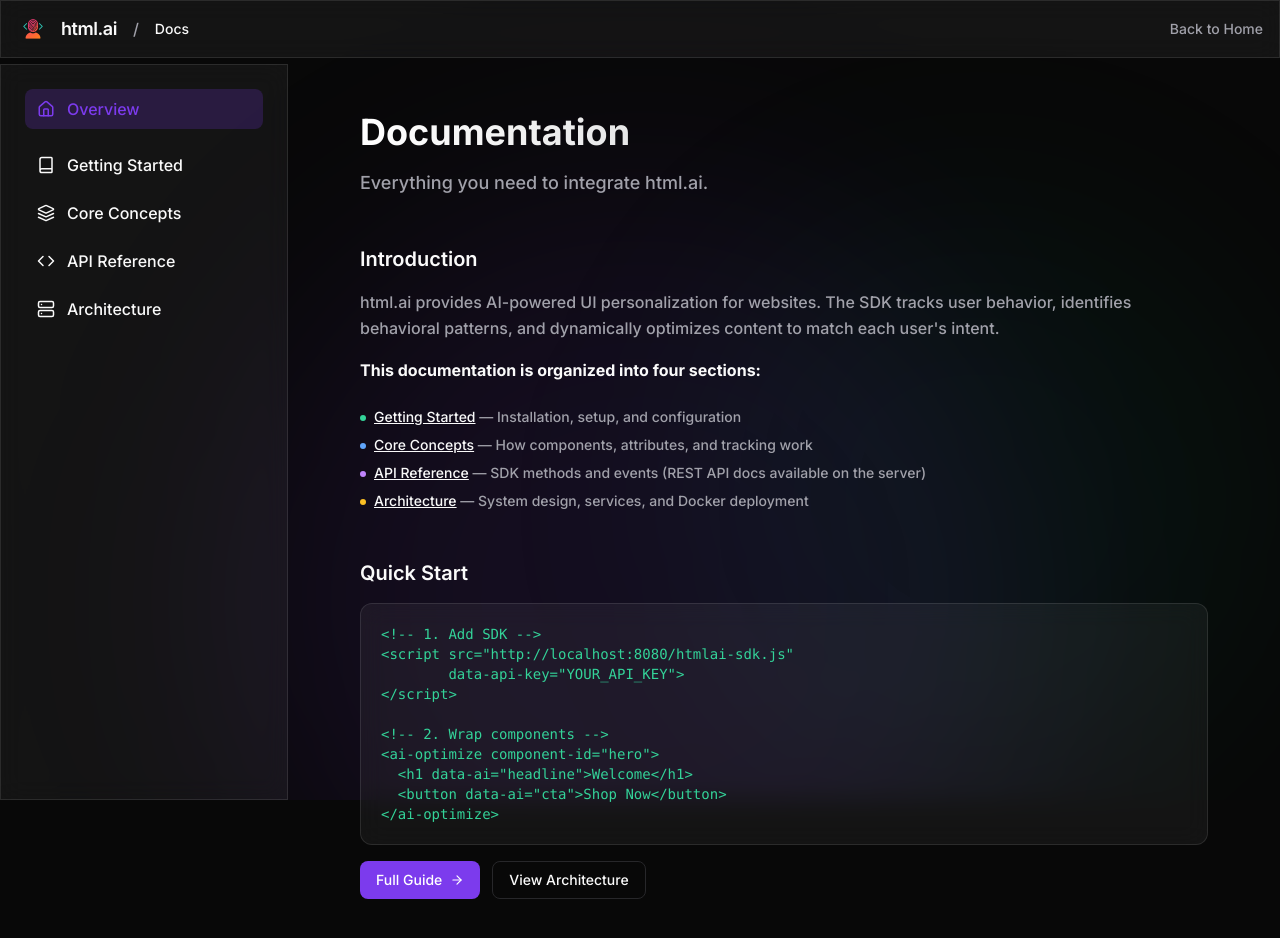
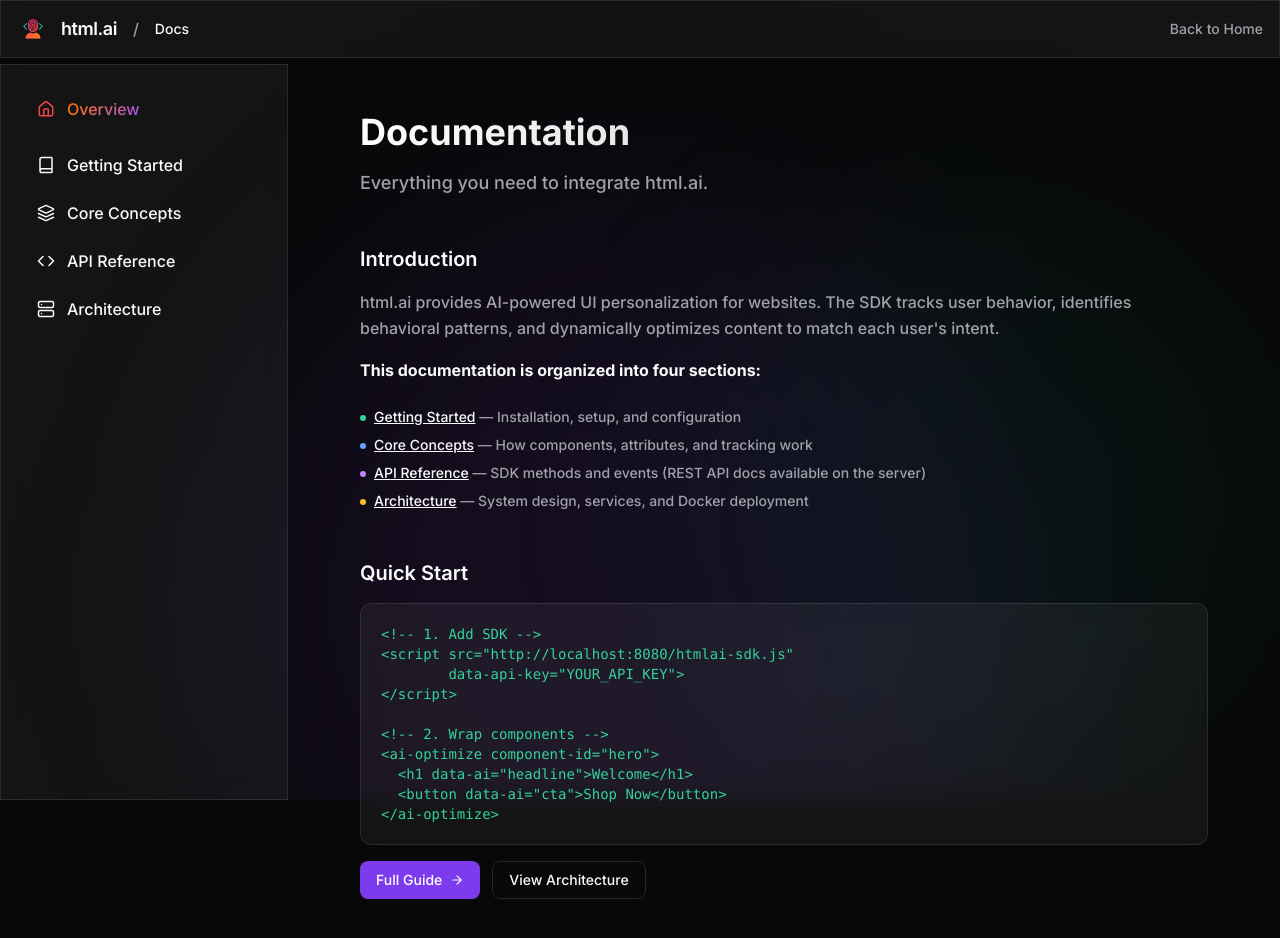
Before and after one commit to tanujdargan/html.ai, a Next.js app in the folder marketing-site/: page /docs in a window 1280 px wide. Shown: the top 938 px of the page. Built offline with nearby package versions, Linux system fonts and the light colour scheme.

Commit message:
change accent and have it as global css vars

```diff
--- a/marketing-site/src/app/globals.css
+++ b/marketing-site/src/app/globals.css
@@ -16,6 +16,14 @@
   --card: 0 0% 6%;
   --card-foreground: 0 0% 98%;
   --border: 240 4% 16%;
+
+  /* Gradient accent colors */
+  --gradient-start: #ef4444;
+  --gradient-mid1: #f97316;
+  --gradient-mid2: #a855f7;
+  --gradient-mid3: #3b82f6;
+  --gradient-end: #06b6d4;
+  --gradient: linear-gradient(135deg, var(--gradient-start) 0%, var(--gradient-mid1) 25%, var(--gradient-mid2) 50%, var(--gradient-mid3) 75%, var(--gradient-end) 100%);
 }
 
 * {
@@ -60,10 +68,25 @@ body {
 
 /* Gradient text */
 .gradient-text {
-  background: linear-gradient(135deg, #a855f7 0%, #6366f1 50%, #3b82f6 100%);
+  background: var(--gradient);
   -webkit-background-clip: text;
   -webkit-text-fill-color: transparent;
   background-clip: text;
+}
+
+/* Gradient border */
+.gradient-border {
+  border-image: var(--gradient) 1;
+}
+
+/* Gradient background */
+.gradient-bg {
+  background: var(--gradient);
+}
+
+/* Gradient accent icon */
+.gradient-icon {
+  color: var(--gradient-start);
 }
 
 /* Glass effect */
@@ -76,7 +99,7 @@ body {
 
 /* Glow effect */
 .glow {
-  box-shadow: 0 0 40px rgba(168, 85, 247, 0.3);
+  box-shadow: 0 0 40px color-mix(in srgb, var(--gradient-mid2) 30%, transparent);
 }
 
 /* Masonry grid */
--- a/marketing-site/src/components/DocsLayout.tsx
+++ b/marketing-site/src/components/DocsLayout.tsx
@@ -133,11 +133,11 @@ export default function DocsLayout({ children, title, description }: DocsLayoutP
                     href={section.href}
                     className={`flex items-center gap-3 px-3 py-2 rounded-lg font-medium transition-all ${
                       active
-                        ? "bg-primary/20 text-primary"
+                        ? "bg-white/10 gradient-text"
                         : "text-foreground hover:bg-white/5"
                     }`}
                   >
-                    <Icon size={18} />
+                    <Icon size={18} className={active ? "gradient-icon" : ""} />
                     {section.title}
                   </Link>
                   {section.items && active && (
@@ -179,11 +179,11 @@ export default function DocsLayout({ children, title, description }: DocsLayoutP
                     onClick={() => setSidebarOpen(false)}
                     className={`flex items-center gap-3 px-3 py-2 rounded-lg font-medium transition-all ${
                       active
-                        ? "bg-primary/20 text-primary"
+                        ? "bg-white/10 gradient-text"
                         : "text-foreground hover:bg-white/5"
                     }`}
                   >
-                    <Icon size={18} />
+                    <Icon size={18} className={active ? "gradient-icon" : ""} />
                     {section.title}
                   </Link>
                   {section.items && (
```
